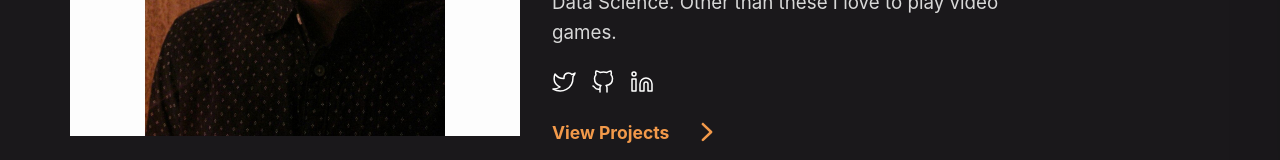
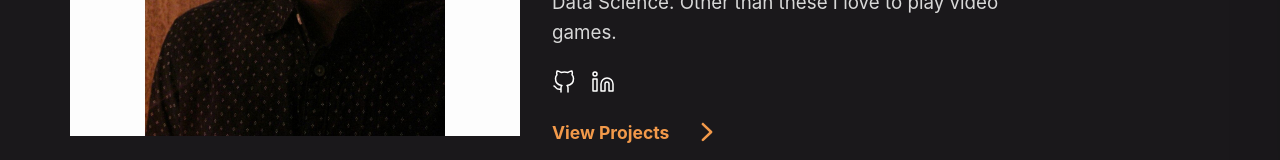
Before and after one commit to anubhavvs/portfolio-2, a React (Create React App) app: page / in a window 1280 px wide. Shown: the part 565-725 px from the top of the page. Built offline with nearby package versions, Linux system fonts and the light colour scheme.

Commit message:
update socials

```diff
--- a/src/pages/Social.jsx
+++ b/src/pages/Social.jsx
@@ -6,16 +6,6 @@ import styles from './Social.module.css';
 const Social = ({ mouseEnter, mouseLeave }) => {
   return (
     <div className={styles.social_links}>
-      <a
-        onMouseEnter={mouseEnter}
-        onMouseLeave={mouseLeave}
-        href='http://twitter.com/anubhavvs'
-        target='_blank'
-        rel='noopener noreferrer'
-        aria-label='Twitter profile link'
-      >
-        <Twitter />
-      </a>
       <a
         onMouseEnter={mouseEnter}
         onMouseLeave={mouseLeave}
```
